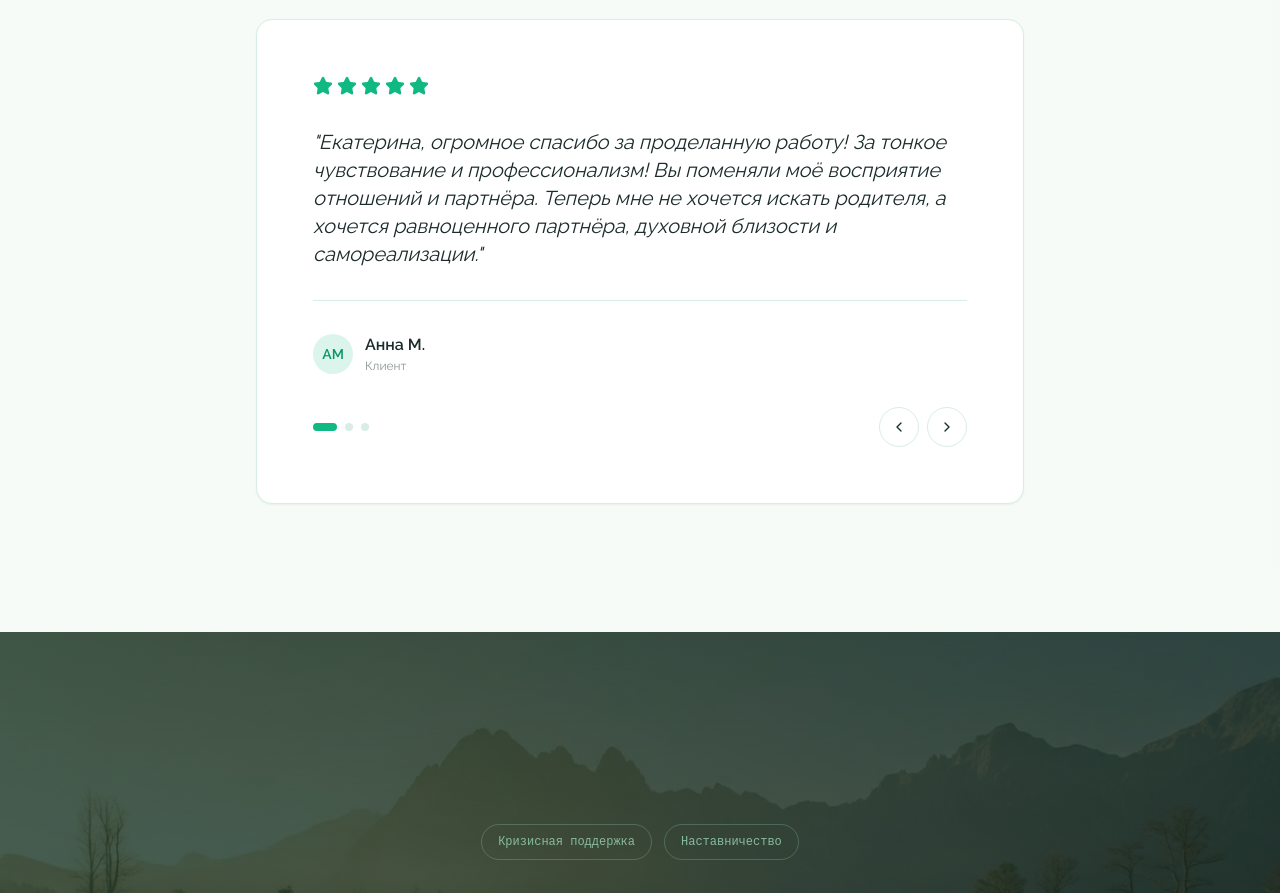
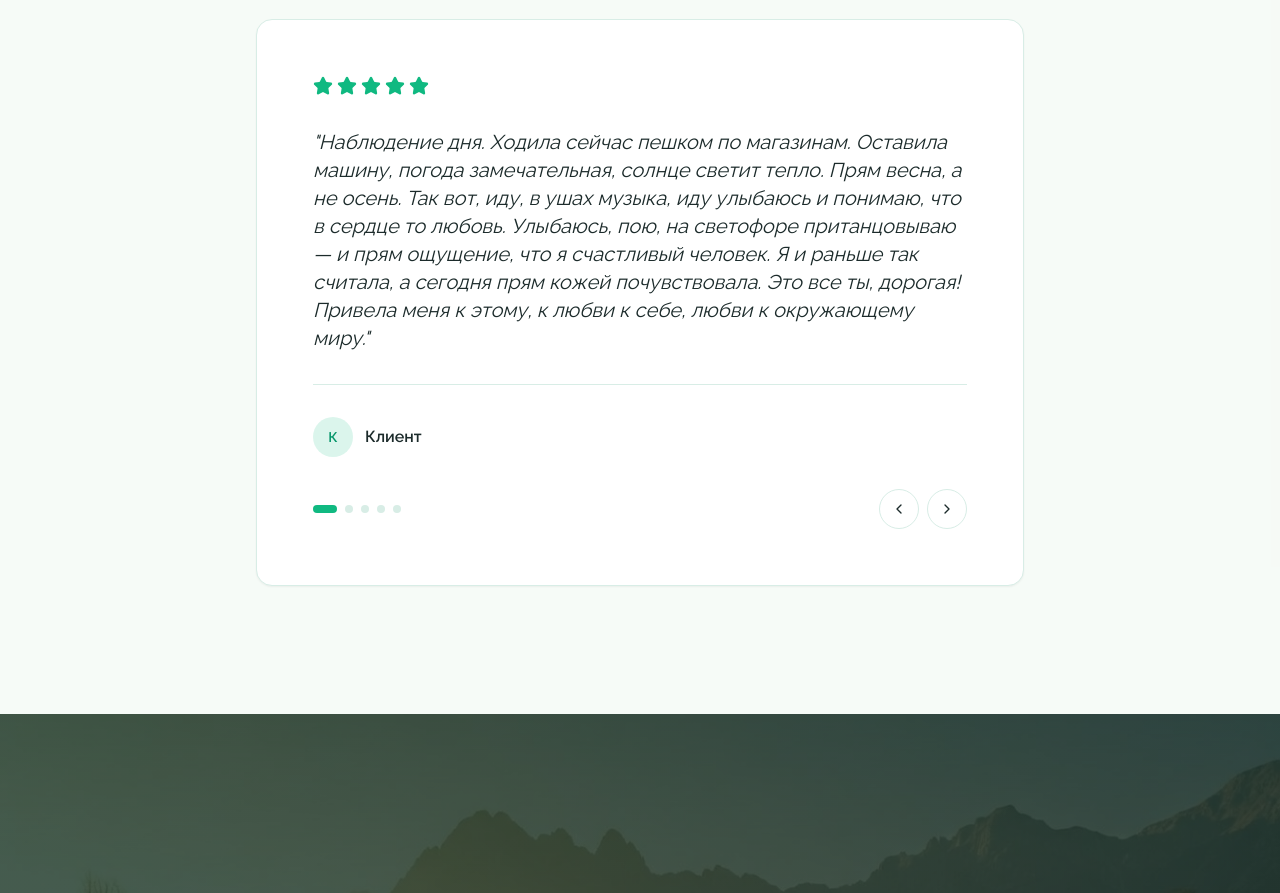
Before and after one commit to Deci1337/Katya-exit, a React (Vite) app: page / in a window 1280 px wide. Shown: the part 4260-5153 px from the top of the page. Built offline with nearby package versions, Linux system fonts and the light colour scheme; a web font is replaced by a local one.

Commit message:
Added feedback (text no screen) + updated photo about-1

```diff
--- a/index.html
+++ b/index.html
@@ -3,7 +3,7 @@
   <head>
     <meta charset="UTF-8" />
     <meta name="viewport" content="width=device-width, initial-scale=1.0, viewport-fit=cover" />
-    <title>katya.exit</title>
+    <title>ekaterina.sovet</title>
     <meta name="description" content="Екатерина Советкина | психолог" />
     <link rel="icon" type="image/jpeg" href="/images/hero-bg.jpg" />
     <link rel="preconnect" href="https://fonts.googleapis.com" />
--- a/src/config.ts
+++ b/src/config.ts
@@ -126,25 +126,41 @@ export const testimonialsConfig: TestimonialsConfig = {
   heading: "Что говорят клиенты",
   testimonials: [
     {
-      quote: "Екатерина, огромное спасибо за проделанную работу! За тонкое чувствование и профессионализм! Вы поменяли моё восприятие отношений и партнёра. Теперь мне не хочется искать родителя, а хочется равноценного партнёра, духовной близости и самореализации.",
-      author: "Анна М.",
-      role: "Клиент",
+      quote: "Наблюдение дня. Ходила сейчас пешком по магазинам. Оставила машину, погода замечательная, солнце светит тепло. Прям весна, а не осень. Так вот, иду, в ушах музыка, иду улыбаюсь и понимаю, что в сердце то любовь. Улыбаюсь, пою, на светофоре пританцовываю — и прям ощущение, что я счастливый человек. Я и раньше так считала, а сегодня прям кожей почувствовала. Это все ты, дорогая! Привела меня к этому, к любви к себе, любви к окружающему миру.",
+      author: "Клиент",
+      role: "",
       company: "",
       image: "",
       rating: 5,
     },
     {
-      quote: "После первой встречи стало легче дышать. Я наконец поняла, откуда берётся это ощущение тупика — и главное, что с этим делать. Очень благодарна за честность и тепло.",
-      author: "София В.",
-      role: "Клиент",
+      quote: "Ты знаешь — хорошо и немного в шоке. В воскресенье прошлое вечером поговорила с детьми как с взрослыми и они с понедельника сами все делают, и что интересно — без истерик. А что, так можно было? Теперь я утром и вечером не собака с языком на плече, а мать.",
+      author: "Клиент",
+      role: "",
       company: "",
       image: "",
       rating: 5,
     },
     {
-      quote: "Катя, вам огромное спасибо за понимание, мягкость в отношении к нам! Тема, которую обсуждали, была для меня очень болезненной, но после разговора я смогла по-новому посмотреть на проблему и изменить своё к ней отношение.",
-      author: "Елена В.",
-      role: "Клиент",
+      quote: "Я хочу тебя поблагодарить — то что есть у меня изменения после нашей встречи. Я стала меньше обижаться, стала говорить так, чтоб никого не обидеть. А мужчине своему я после этого всеее выдала, что давно хотела сказать ему, но боялась. Он был в шоке, что 1,5 недели не общались. Вроде как нормально, но я услышала наконец то, от него что хотела услышать. Поэтому я подумаю ещё попасть к тебе.",
+      author: "Клиент",
+      role: "",
+      company: "",
+      image: "",
+      rating: 5,
+    },
+    {
+      quote: "Я благодарю тебя ещё раз за игру! Мне очень понравилась атмосфера — тепло, уютно, комфортно, будто много лет все знакомы. У тебя очень лёгкая подача даже глубоких тем — за это тебе отдельное спасибо! Ты безумно лучезарная и это тоже добавляет легкости! И сам процесс очень глубокий — хоть и тема игры сексуальность, а столько всего мне раскрыла (и проявленность, и деньги, и свою миссию). Вообщем ещё раз благодарю и уверена — ещё встретимся!",
+      author: "Клиент",
+      role: "",
+      company: "",
+      image: "",
+      rating: 5,
+    },
+    {
+      quote: "Катя, привет, я к тебе с новостями) Вчера, как мы и договорились, позволила себе просто наблюдать без анализа, доверилась происходящему. В итоге у меня появилось бешеное желание выражать эмоции — как злиться, так и смеяться. В итоге я была лучшим динозавром в семье вчера, сын в восторге, с утра просит показать как динозавр рычит — потом просто ржали с ним сидели. Сжимала полотенце в зубах, такой кайф после. В общем, все это помогло снизить накопившееся напряжение, и я вчера почувствовала, как стала более энергичной. Катюш, ещё раз благодарю тебя.",
+      author: "Клиент",
+      role: "",
       company: "",
       image: "",
       rating: 5,
```
Also changed, not shown: public/images/about-1.jpg.
